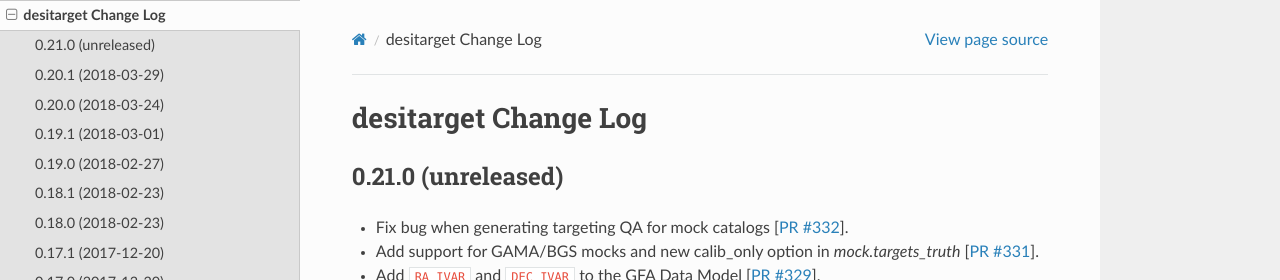
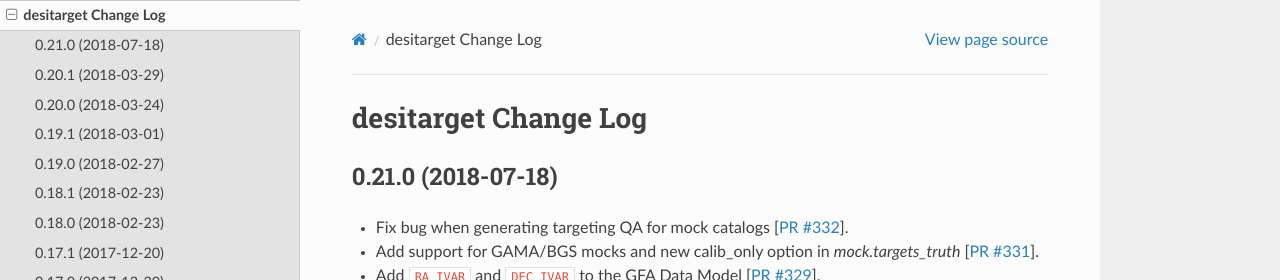
Before and after one commit to desihub/desitarget, a Sphinx documentation site: the page built from doc/changes.rst, in a window 1280 px wide and 900 px high. Shown: the top 280 px of the window. Built offline with Sphinx 7.4.7 and the Read the Docs theme 2.0.0, drawn with Linux system fonts in a browser that asks for light colours.

Commit message:
preparing for next tag

```diff
--- a/doc/changes.rst
+++ b/doc/changes.rst
@@ -2,7 +2,7 @@
 desitarget Change Log
 =====================
 
-0.21.0 (unreleased)
+0.21.0 (2018-07-18)
 -------------------
 
 * Fix bug when generating targeting QA for mock catalogs [`PR #332`_].
--- a/py/desitarget/_version.py
+++ b/py/desitarget/_version.py
@@ -1 +1 @@
-__version__ = '0.20.1.dev1661'
+__version__ = '0.21.0'
```
